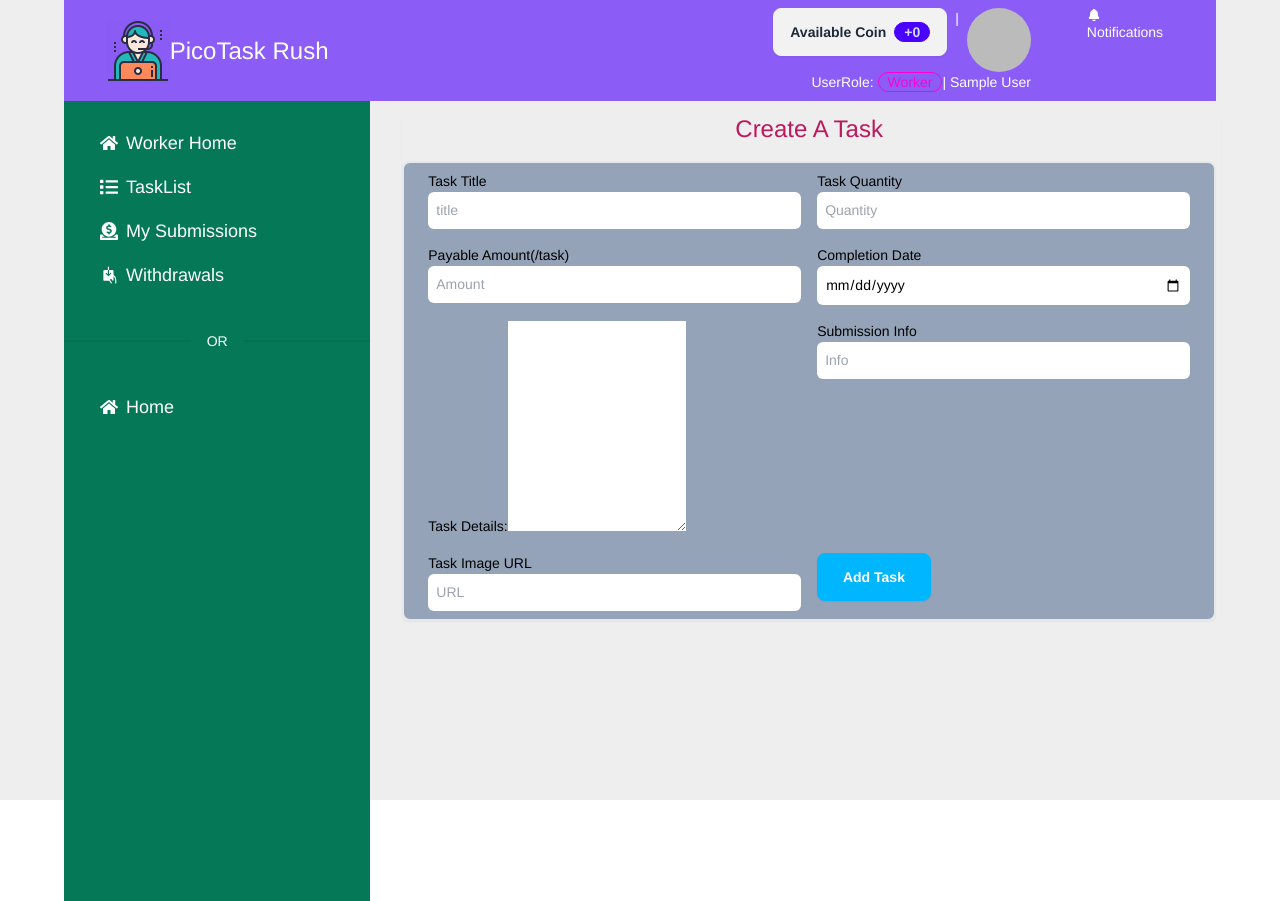
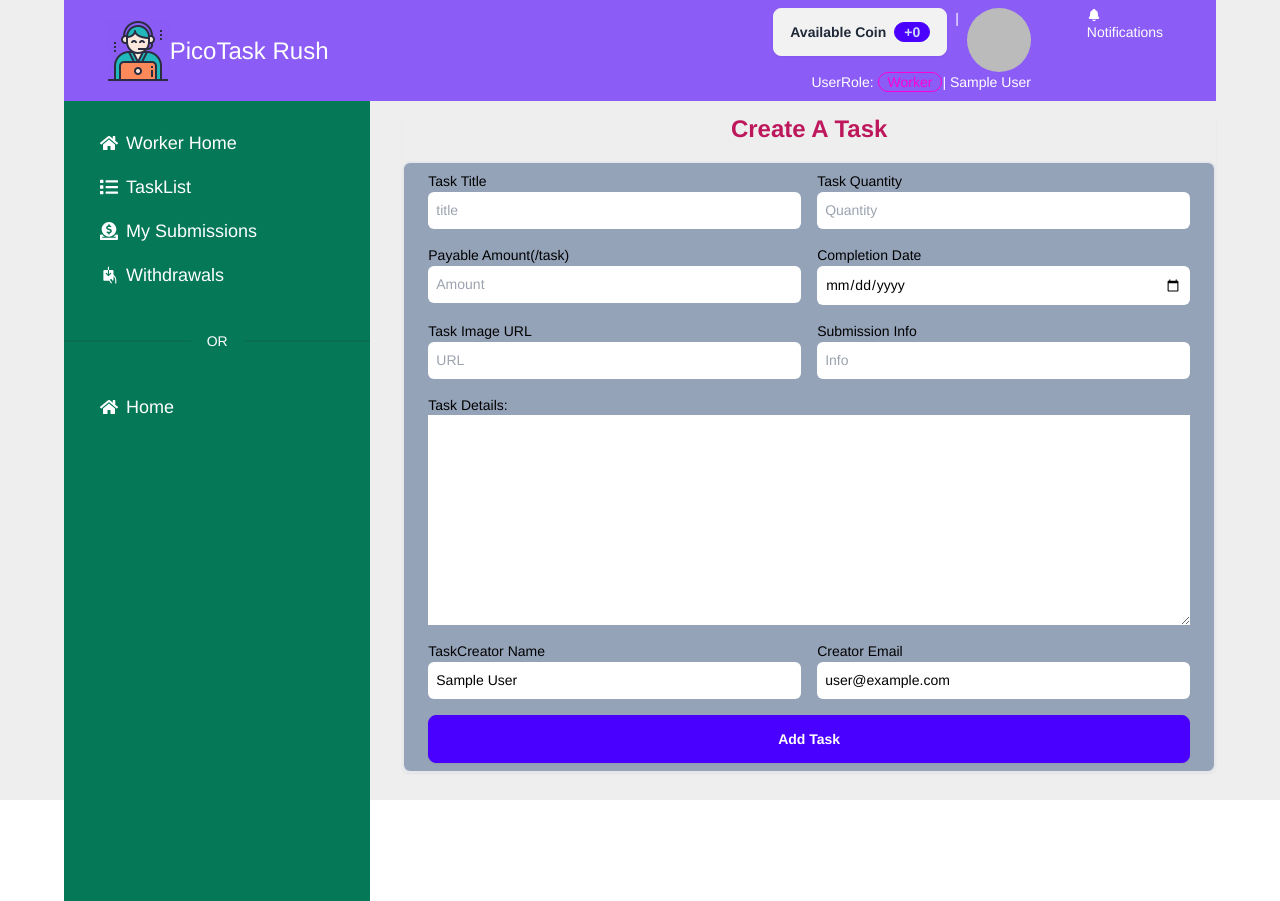
Before and after one commit to shahinalom9343/Micro-Task-Client, a React (Vite) app: page /dashboard/addTasks in a window 1280 px wide. Built offline with nearby package versions, Linux system fonts and the light colour scheme; no server answers; sample sign-in values are in the browser's storage.

Commit message:
myTasks page information and addtask page done

```diff
--- a/src/Dashboard/TaskCreator/AddTasks.jsx
+++ b/src/Dashboard/TaskCreator/AddTasks.jsx
@@ -1,8 +1,10 @@
 import { useForm } from "react-hook-form";
 import useAxiosSecure from "../../Hooks/useAxiosSecure";
 import Swal from "sweetalert2";
+import useAuth from "../../Hooks/useAuth";
 
 const AddTasks = () => {
+  const { user } = useAuth();
   const {
     register,
     handleSubmit,
@@ -12,7 +14,7 @@ const AddTasks = () => {
   const axiosSecure = useAxiosSecure();
 
   const onSubmit = (data) => {
-    // console.log(data);
+    console.log(data);
     const taskInfo = {
       title: data.title,
       url: data.url,
@@ -21,6 +23,8 @@ const AddTasks = () => {
       date: data.date,
       details: data.details,
       info: data.info,
+      creatorName: data.creatorName,
+      email: data.email,
     };
     axiosSecure.post("/tasks", taskInfo).then((res) => {
       if (res.data.insertedId) {
@@ -44,7 +48,7 @@ const AddTasks = () => {
       >
         <fieldset className="my-3 space-y-4 rounded-md shadow-sm dark:bg-gray-50">
           <div className="space-y-2">
-            <p className="font-medium text-2xl text-center text-pink-700">
+            <p className="font-extrabold text-2xl text-center text-pink-700">
               Create A Task
             </p>
           </div>
@@ -106,15 +110,17 @@ const AddTasks = () => {
               />
             </div>
             <div className="col-span-full sm:col-span-3">
-              <label htmlFor="details" className="text-sm">
-                Task Details:
+              <label htmlFor="url" className="text-sm">
+                Task Image URL
               </label>
-              <textarea
-                {...register("details", { required: true })}
-                name="details"
-                rows={10}
-                id="details"
-              ></textarea>
+              <input
+                id="url"
+                {...register("url", { required: true })}
+                name="url"
+                type="text"
+                placeholder="URL"
+                className="w-full p-2 rounded-md focus:ring focus:ring-opacity-75 dark:text-gray-50 focus:dark:ring-violet-600 dark:border-gray-300"
+              />
             </div>
             <div className="col-span-full sm:col-span-3">
               <label htmlFor="info" className="text-sm">
@@ -129,23 +135,44 @@ const AddTasks = () => {
                 className="w-full p-2 rounded-md focus:ring focus:ring-opacity-75 dark:text-gray-50 focus:dark:ring-violet-600 dark:border-gray-300"
               />
             </div>
+            <div className="col-span-full flex flex-col">
+              <label htmlFor="details" className="text-sm">
+                Task Details:
+              </label>
+              <textarea
+                {...register("details", { required: true })}
+                name="details"
+                rows={10}
+                id="details"
+              ></textarea>
+            </div>
             <div className="col-span-full sm:col-span-3">
-              <label htmlFor="url" className="text-sm">
-                Task Image URL
-              </label>
+              <label className="text-sm">TaskCreator Name</label>
               <input
-                id="url"
-                {...register("url", { required: true })}
-                name="url"
+                {...register("creatorName", { required: true })}
+                name="creatorName"
                 type="text"
-                placeholder="URL"
+                defaultValue={user.displayName}
                 className="w-full p-2 rounded-md focus:ring focus:ring-opacity-75 dark:text-gray-50 focus:dark:ring-violet-600 dark:border-gray-300"
               />
             </div>
-            <div>
+            <div className="col-span-full sm:col-span-3">
+              <label htmlFor="email" className="text-sm">
+                Creator Email
+              </label>
+              <input
+                id="email"
+                {...register("email", { required: true })}
+                name="email"
+                type="email"
+                defaultValue={user.email}
+                className="w-full p-2 rounded-md focus:ring focus:ring-opacity-75 dark:text-gray-50 focus:dark:ring-violet-600 dark:border-gray-300"
+              />
+            </div>
+            <div className="col-span-full">
               <input
                 type="submit"
-                className="btn btn-info w-full text-white col-span-full sm:col-span-3"
+                className="btn btn-primary w-full text-white col-span-full sm:col-span-3"
                 value="Add Task"
               />
             </div>
--- a/src/Dashboard/TaskCreator/MyTasks.jsx
+++ b/src/Dashboard/TaskCreator/MyTasks.jsx
@@ -1,7 +1,49 @@
+import { FaRegEdit } from "react-icons/fa";
+import { MdDelete } from "react-icons/md";
+import useAxiosSecure from "../../Hooks/useAxiosSecure";
+import { useQuery } from "@tanstack/react-query";
+
 const MyTasks = () => {
+  const axiosSecure = useAxiosSecure();
+  const { data: tasks = [] } = useQuery({
+    queryKey: ["tasks"],
+    queryFn: async () => {
+      const result = await axiosSecure.get("/tasks");
+      return result.data;
+    },
+  });
   return (
-    <div>
-      <h3>MY tasks table</h3>
+    <div className="overflow-x-auto">
+      <table className="table">
+        {/* head */}
+        <thead>
+          <tr>
+            <th></th>
+            <th>Task_Title</th>
+            <th>Task_Count</th>
+            <th>Payable_amount</th>
+            <th>Update</th>
+            <th>Delete</th>
+          </tr>
+        </thead>
+        <tbody>
+          {/* row 1 */}
+          {tasks.map((task, index) => (
+            <tr key={task._id}>
+              <td>{index + 1}</td>
+              <td>{task.title}</td>
+              <td>Cy Ganderton</td>
+              <td>Quality Control Specialist</td>
+              <td>
+                <FaRegEdit className="text-xl" />
+              </td>
+              <td>
+                <MdDelete className="text-xl" />
+              </td>
+            </tr>
+          ))}
+        </tbody>
+      </table>
     </div>
   );
 };
```
